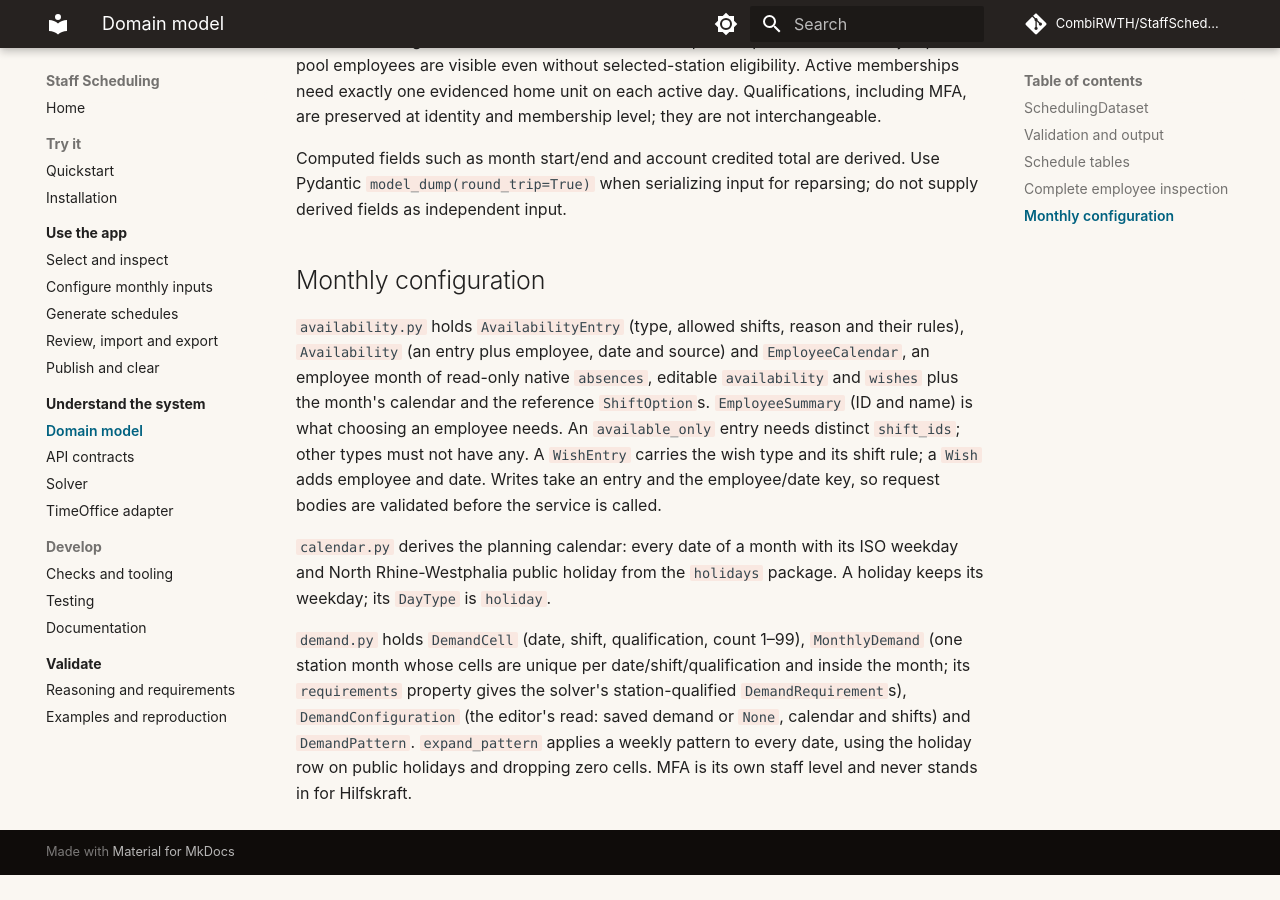
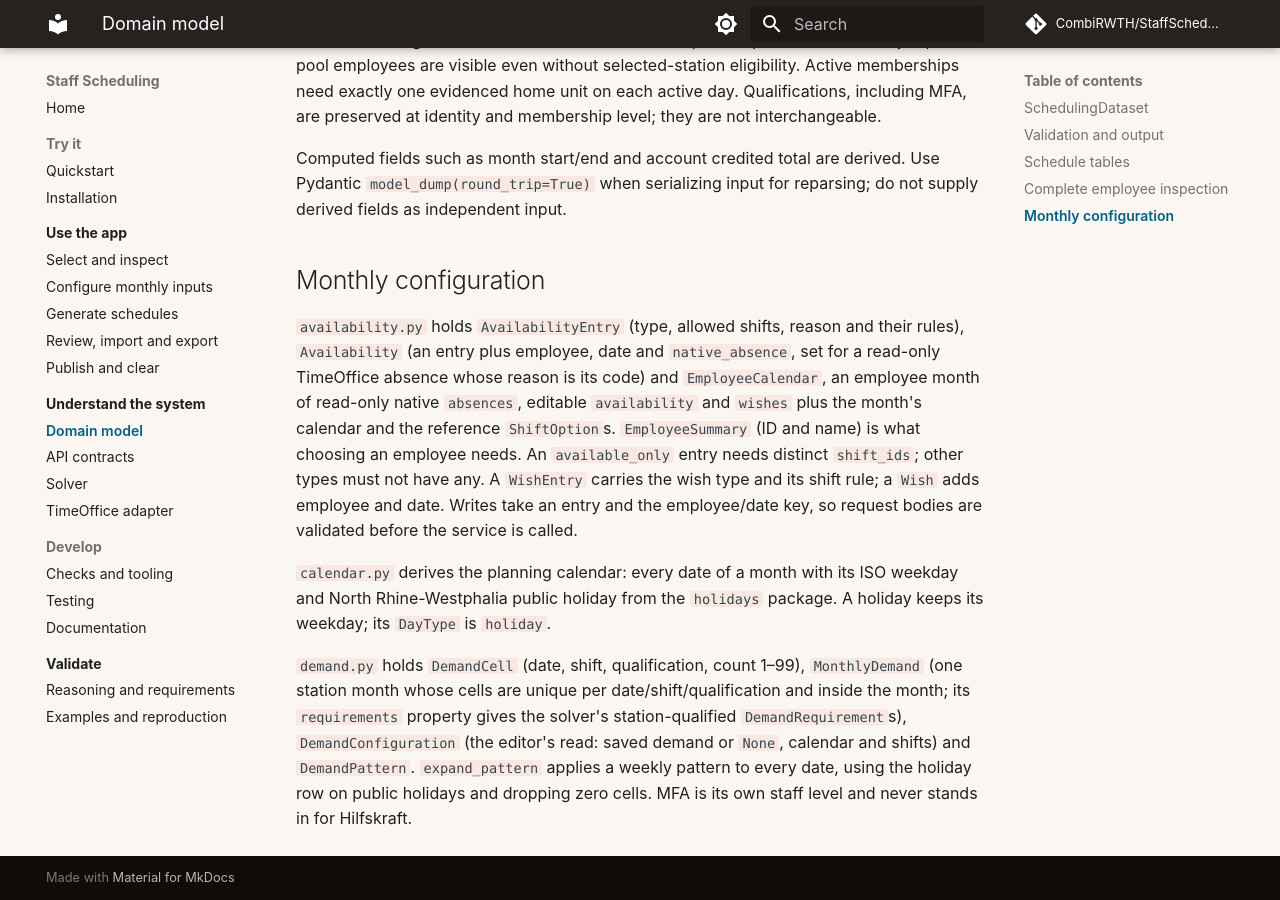
Before and after one commit to CombiRWTH/StaffScheduling, an MkDocs documentation site: the page built from docs/source/architecture/domain.md, in a window 1280 px wide and 900 px high, scrolled down 3062 px. Built offline with MkDocs 1.6.1 and Material for MkDocs 9.7.7, drawn with Linux system fonts in a browser that asks for light colours; comment, search, counter and statistics services are not loaded; before the commit the page ends 3937 px from its top, so only the background shows below that.

Commit message:
docs: name the native absence flag and date the four-file check

```diff
--- a/docs/source/architecture/domain.md
+++ b/docs/source/architecture/domain.md
@@ -51,7 +51,7 @@ Computed fields such as month start/end and account credited total are derived.
 
 ## Monthly configuration
 
-`availability.py` holds `AvailabilityEntry` (type, allowed shifts, reason and their rules), `Availability` (an entry plus employee, date and source) and `EmployeeCalendar`, an employee month of read-only native `absences`, editable `availability` and `wishes` plus the month's calendar and the reference `ShiftOption`s. `EmployeeSummary` (ID and name) is what choosing an employee needs. An `available_only` entry needs distinct `shift_ids`; other types must not have any. A `WishEntry` carries the wish type and its shift rule; a `Wish` adds employee and date. Writes take an entry and the employee/date key, so request bodies are validated before the service is called.
+`availability.py` holds `AvailabilityEntry` (type, allowed shifts, reason and their rules), `Availability` (an entry plus employee, date and `native_absence`, set for a read-only TimeOffice absence whose reason is its code) and `EmployeeCalendar`, an employee month of read-only native `absences`, editable `availability` and `wishes` plus the month's calendar and the reference `ShiftOption`s. `EmployeeSummary` (ID and name) is what choosing an employee needs. An `available_only` entry needs distinct `shift_ids`; other types must not have any. A `WishEntry` carries the wish type and its shift rule; a `Wish` adds employee and date. Writes take an entry and the employee/date key, so request bodies are validated before the service is called.
 
 `calendar.py` derives the planning calendar: every date of a month with its ISO weekday and North Rhine-Westphalia public holiday from the `holidays` package. A holiday keeps its weekday; its `DayType` is `holiday`.
 
```
Also changed, not shown: docs/source/validation/index.md (+1 -1 lines).
